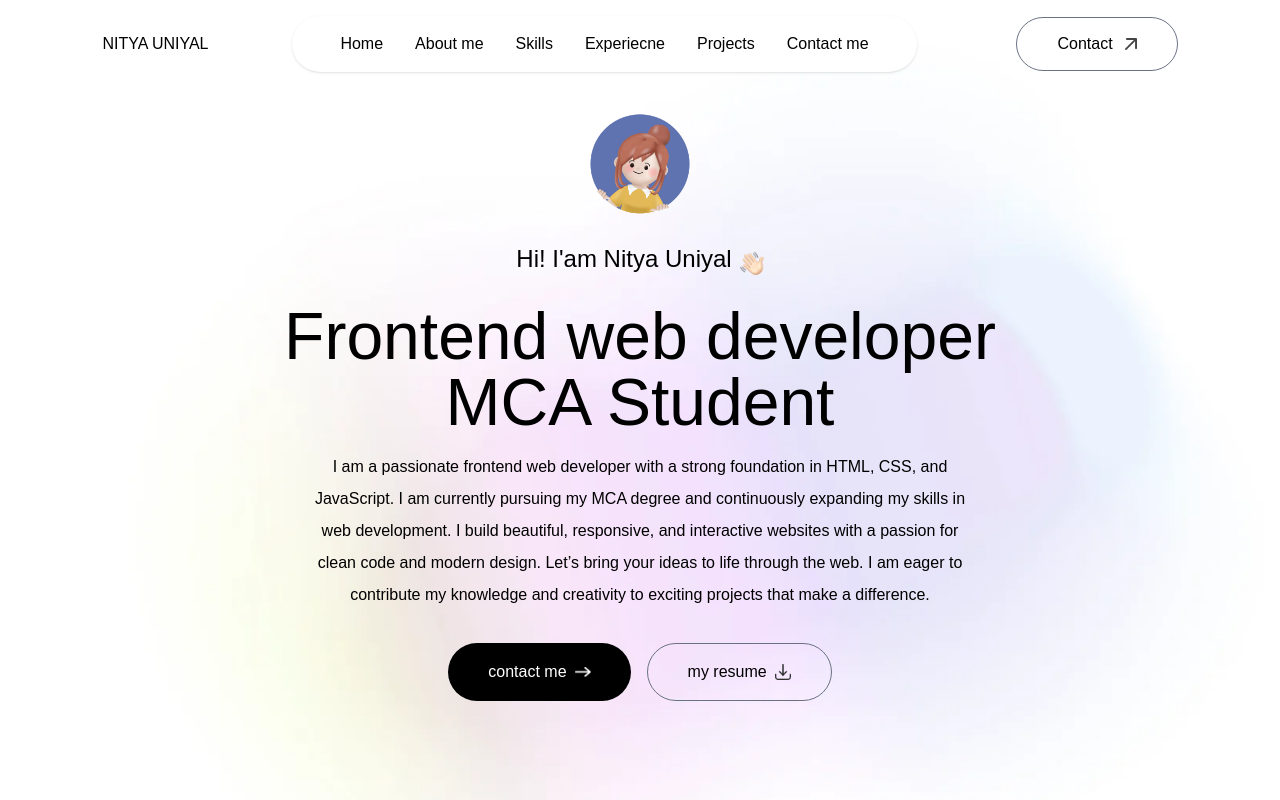
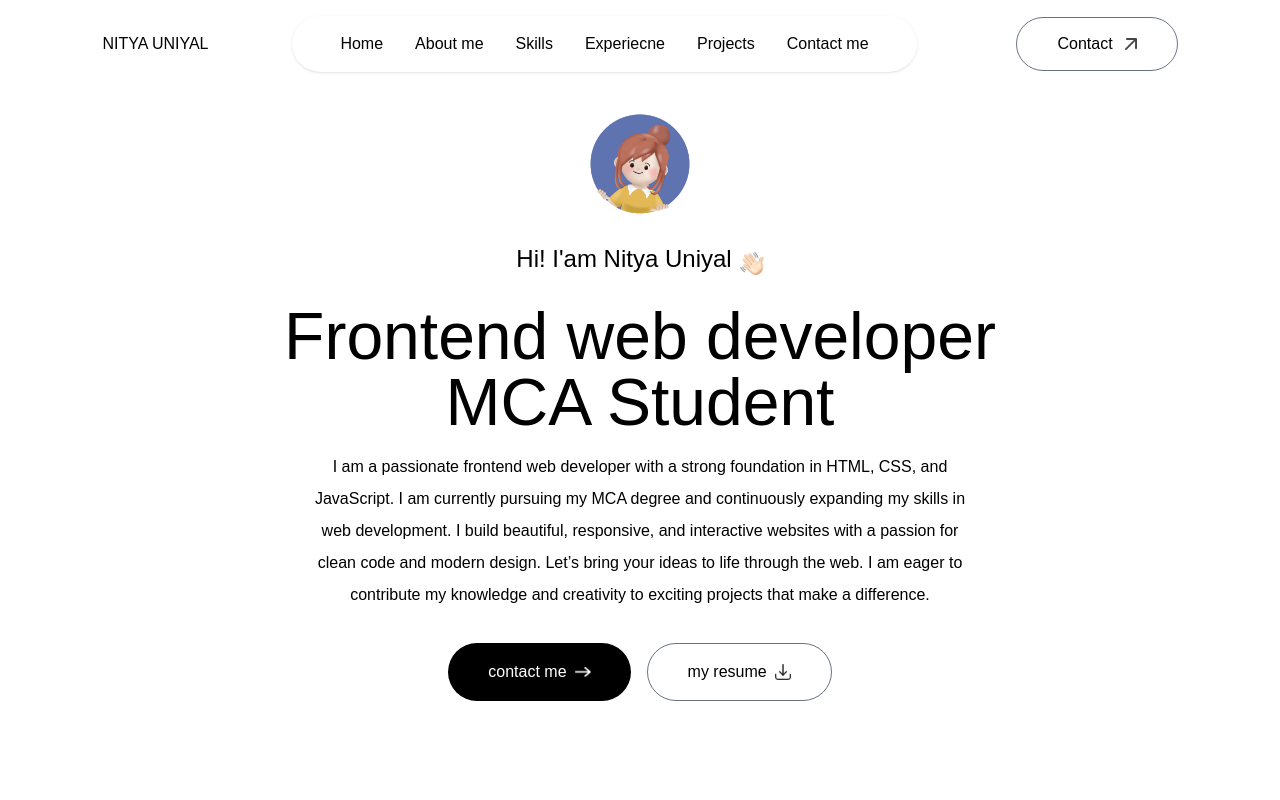
Before and after one commit to NityaUniyal/my-portfolio, a Next.js app: page / in a window 1280 px wide. Shown: the top 800 px of the page. Built offline with nearby package versions, Linux system fonts and the light colour scheme; a web font is replaced by a local one.

Commit message:
Initial commit

```diff
--- a/components/Navbar.jsx
+++ b/components/Navbar.jsx
@@ -28,7 +28,7 @@ useEffect(() => {
   return (
     <>
     <div className='fixed top-0 right-0 w-11/12 -z-10 tanslate-y-[-80%]'>
-        <Image src={assets.header_bg_color} alt='' className='w-full' />
+
     </div>
     <nav className={`w-full fixed px-5 lg:px-8 xl:px-[8%] py-4 flex
      items-center justify-between z-50 ${isScroll ? "bg-white bg-opacity-50 backdrop-blur-lg shadow-sm " : ""}`}>
```
